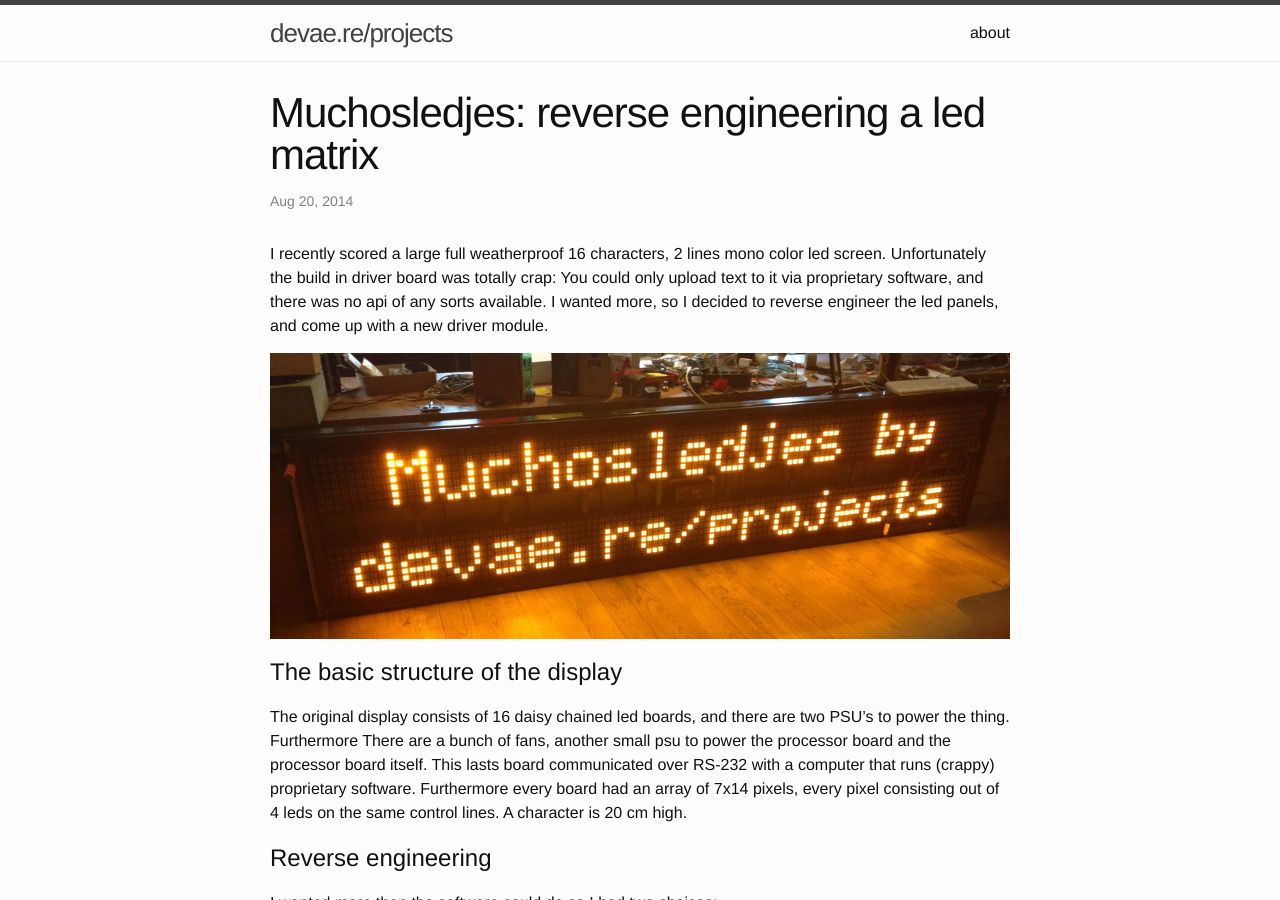
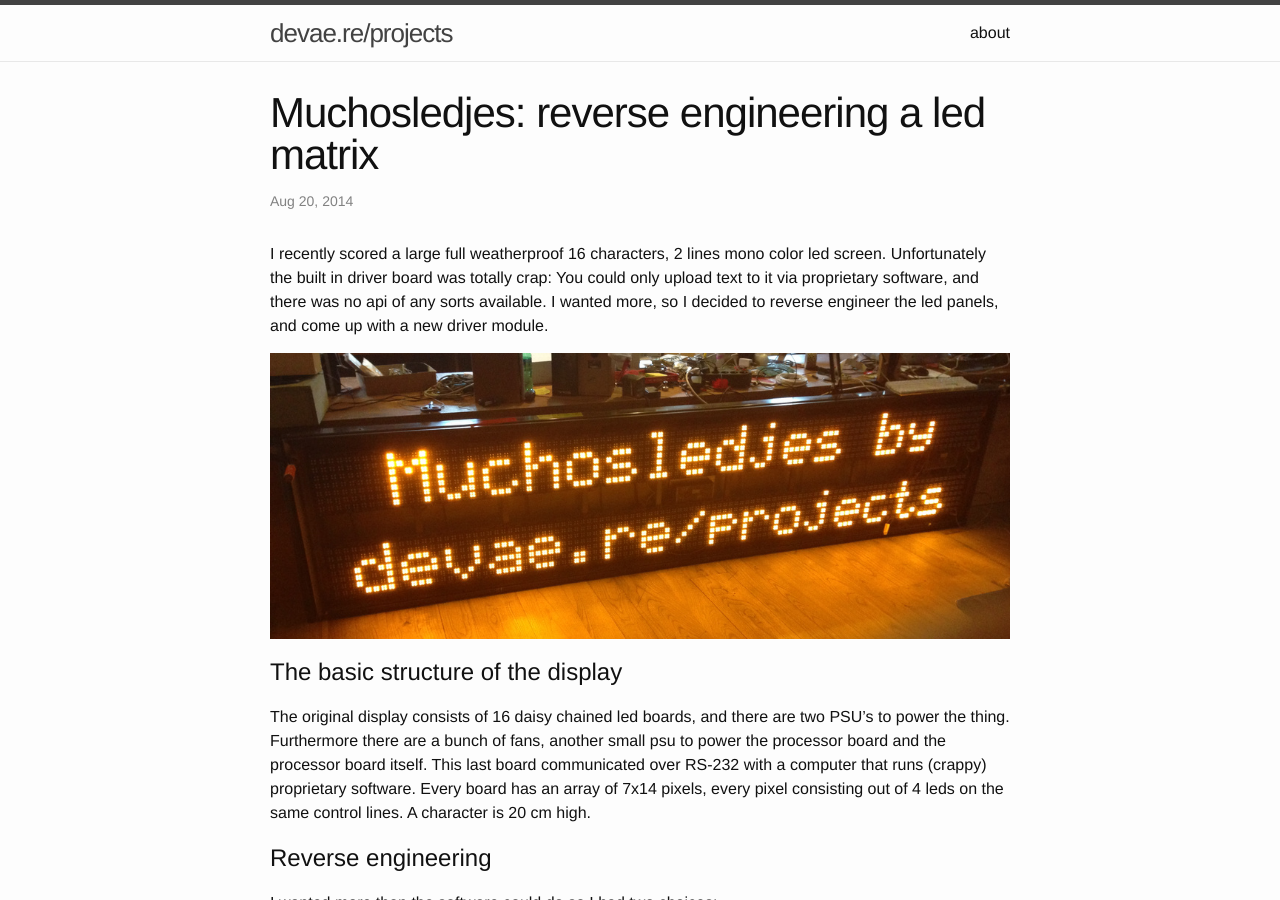
Before and after one commit to pietdevaere/devae.re-projects, a Jekyll site: the page built from _posts/2014-08-20-muchosledjes.markdown, in a window 1280 px wide and 900 px high. Built offline with Jekyll 4.4.1, drawn with Linux system fonts in a browser that asks for light colours; some of the changed text lies outside the part shown.

Commit message:
some small changes

```diff
--- a/_posts/2014-08-20-muchosledjes.markdown
+++ b/_posts/2014-08-20-muchosledjes.markdown
@@ -5,14 +5,14 @@ date:   	2014-08-20 13:33:31
 permalink:	/muchosledjes
 ---
 
-I recently scored a large full weatherproof 16 characters, 2 lines mono color led screen. Unfortunately the build in driver board was totally crap:
+I recently scored a large full weatherproof 16 characters, 2 lines mono color led screen. Unfortunately the built in driver board was totally crap:
 You could only upload text to it via proprietary software, and there was no api of any sorts available. I wanted more, so I decided to reverse engineer the led panels, and come up with a new driver module.
 
 ![The display](/projects/images/muchos-cover.jpg)
 
 #The basic structure of the display
-The original display consists of 16 daisy chained led boards, and there are two PSU's to power the thing. Furthermore There are a bunch of fans, another small psu to power the processor board and the processor board itself.
-This lasts board communicated over RS-232 with a computer that runs (crappy) proprietary software. Furthermore every board had an array of 7x14 pixels, every pixel consisting out of 4 leds on the same control lines. A character is 20 cm high.
+The original display consists of 16 daisy chained led boards, and there are two PSU's to power the thing. Furthermore there are a bunch of fans, another small psu to power the processor board and the processor board itself.
+This last board communicated over RS-232 with a computer that runs (crappy) proprietary software. Every board has an array of 7x14 pixels, every pixel consisting out of 4 leds on the same control lines. A character is 20 cm high.
 
 # Reverse engineering
 
```
Also changed, not shown: other parts of _posts/2014-08-20-muchosledjes.markdown (+6 -2 lines).
